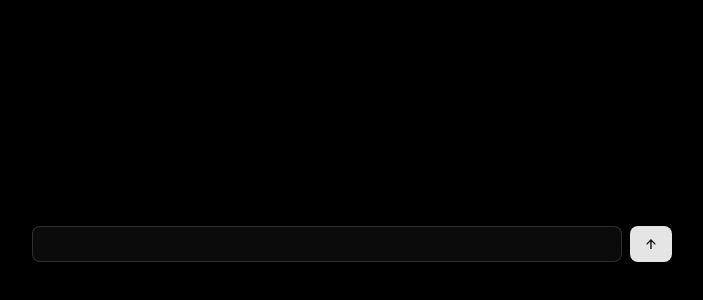
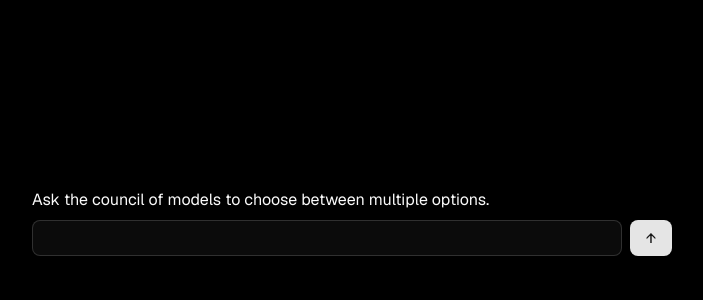
Before and after one commit to t-mdo/ai-council, a Next.js app: page / in a window 1280 px wide. Shown: the part 156-456 px from the top of the page, without its empty margins (288-991 px from the left). Built offline with nearby package versions, Linux system fonts and the light colour scheme.

Commit message:
rework root page and form

```diff
--- a/src/app/page.tsx
+++ b/src/app/page.tsx
@@ -13,11 +13,16 @@ async function submit(formData: FormData) {
 export default function Root() {
   return (
     <div className="flex min-h-screen items-center justify-center bg-zinc-50 font-sans dark:bg-black">
-      <main className="flex justify-center min-h-screen w-full max-w-3xl flex-col items-center py-32 px-16 bg-white dark:bg-black sm:items-start">
-        <form action={submit} className="w-full flex gap-2">
-          <Input name="query" />
-          <Button>↑</Button>
-        </form>
+      <main className="flex min-h-screen justify-center w-full max-w-3xl flex-col py-32 px-16">
+        <div className="-mt-11">
+          <h2 className="text-md mb-2">
+            Ask the council of models to choose between multiple options.
+          </h2>
+          <form action={submit} className="w-full flex gap-2">
+            <Input name="query" />
+            <Button>↑</Button>
+          </form>
+        </div>
       </main>
     </div>
   );
```
